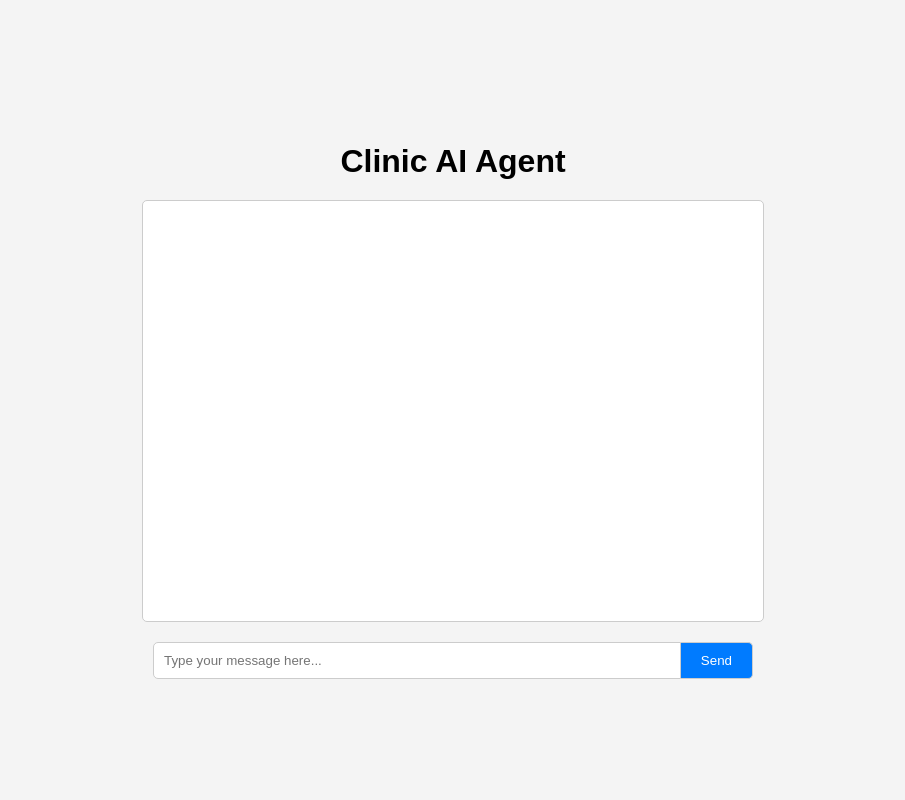
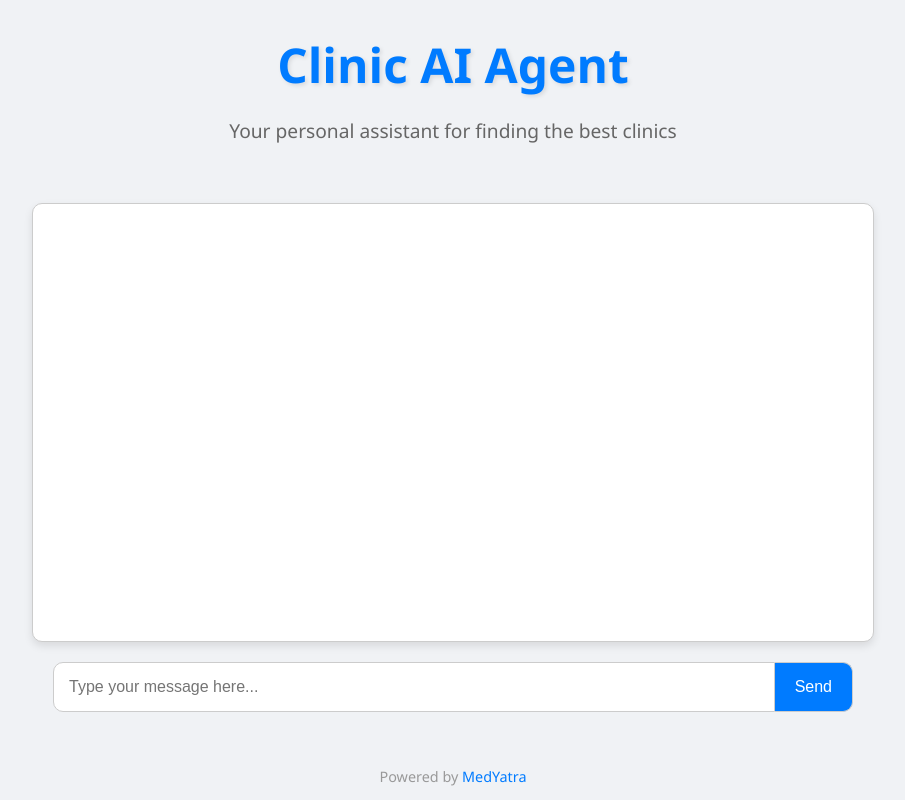
Before and after one commit to shadow-anderson/MYlogic, a website: page public/index.html in a window 1280 px wide. Shown: the whole page, without its empty margins (187-1092 px from the left). Drawn offline with nearby package versions, Linux system fonts and the light colour scheme; no server answers.

Commit message:
newCommit

```diff
--- a/public/index.html
+++ b/public/index.html
@@ -8,7 +8,10 @@
 </head>
 <body>
 
-    <h1>Clinic AI Agent</h1>
+    <div class="header">
+        <h1>Clinic AI Agent</h1>
+        <p>Your personal assistant for finding the best clinics</p>
+    </div>
 
     <!-- Chat Interface -->
     <div class="chat-container" id="chat-box">
@@ -21,6 +24,10 @@
         <button id="send-btn">Send</button>
     </div>
 
+    <div class="footer">
+        <p>Powered by <a href="#">MedYatra</a></p>
+    </div>
+
     <script src="/socket.io/socket.io.js"></script>
     <script src="script.js"></script>
 </body>
--- a/public/style.css
+++ b/public/style.css
@@ -1,6 +1,7 @@
+/* General Styles */
 body {
-    font-family: Arial, sans-serif;
-    background-color: #f4f4f4;
+    font-family: 'Segoe UI', Tahoma, Geneva, Verdana, sans-serif;
+    background-color: #f0f2f5;
     margin: 0;
     padding: 0;
     display: flex;
@@ -12,64 +13,147 @@ body {
 
 h1 {
     margin-bottom: 20px;
+    color: #333;
+    font-size: 2.5em;
+    text-shadow: 1px 1px 2px #aaa;
+    font-weight: 700;
 }
 
+/* Chat Container */
 .chat-container {
-    width: 80%;
-    max-width: 600px;
-    height: 400px;
+    width: 90%;
+    max-width: 800px;
+    height: 500px;
     background-color: #fff;
     border: 1px solid #ccc;
-    border-radius: 5px;
+    border-radius: 10px;
     overflow-y: auto;
-    padding: 10px;
+    padding: 20px;
+    box-shadow: 0 4px 8px rgba(0, 0, 0, 0.1);
     margin-bottom: 20px;
+    transition: all 0.3s ease-in-out;
 }
 
+.chat-container:hover {
+    box-shadow: 0 8px 16px rgba(0, 0, 0, 0.2);
+}
+
+/* Input Container */
 .input-container {
-    width: 80%;
-    max-width: 600px;
+    width: 90%;
+    max-width: 800px;
     display: flex;
+    margin-bottom: 20px;
 }
 
 #user-input {
     flex: 1;
-    padding: 10px;
+    padding: 15px;
     border: 1px solid #ccc;
-    border-radius: 5px 0 0 5px;
+    border-radius: 10px 0 0 10px;
+    font-size: 1em;
+    transition: all 0.3s ease-in-out;
+}
+
+#user-input:focus {
+    border-color: #007bff;
+    outline: none;
+    box-shadow: 0 0 5px rgba(0, 123, 255, 0.5);
 }
 
 #send-btn {
-    padding: 10px 20px;
+    padding: 15px 20px;
     border: 1px solid #ccc;
     border-left: none;
     background-color: #007bff;
     color: #fff;
-    border-radius: 0 5px 5px 0;
+    border-radius: 0 10px 10px 0;
     cursor: pointer;
+    font-size: 1em;
+    transition: all 0.3s ease-in-out;
 }
 
 #send-btn:hover {
     background-color: #0056b3;
 }
 
+/* Message Styles */
 .message {
-    margin-bottom: 10px;
+    margin-bottom: 15px;
+    padding: 10px;
+    border-radius: 10px;
+    background-color: #f1f1f1;
+    transition: all 0.3s ease-in-out;
 }
 
 .message strong {
     display: block;
     margin-bottom: 5px;
+    font-size: 1.1em;
 }
 
+.message:hover {
+    background-color: #e1e1e1;
+}
+
+/* Clinic Styles */
 .clinic {
-    margin-bottom: 10px;
+    margin-bottom: 20px;
+    padding: 15px;
+    border-radius: 10px;
+    background-color: #f9f9f9;
+    box-shadow: 0 2px 4px rgba(0, 0, 0, 0.1);
+    transition: all 0.3s ease-in-out;
+}
+
+.clinic:hover {
+    box-shadow: 0 4px 8px rgba(0, 0, 0, 0.2);
+}
+
+.clinic strong {
+    font-size: 1.2em;
+    color: #333;
 }
 
 .clinic .rating {
     color: green;
+    font-weight: bold;
 }
 
 .clinic .reviews {
     color: blue;
+    font-weight: bold;
 }
+
+/* Additional Styling */
+.header {
+    text-align: center;
+    margin-bottom: 40px;
+}
+
+.header h1 {
+    font-size: 3em;
+    color: #007bff;
+    text-shadow: 2px 2px 4px rgba(0, 0, 0, 0.1);
+}
+
+.header p {
+    font-size: 1.2em;
+    color: #666;
+}
+
+.footer {
+    text-align: center;
+    margin-top: 20px;
+    font-size: 0.9em;
+    color: #999;
+}
+
+.footer a {
+    color: #007bff;
+    text-decoration: none;
+}
+
+.footer a:hover {
+    text-decoration: underline;
+}
```
